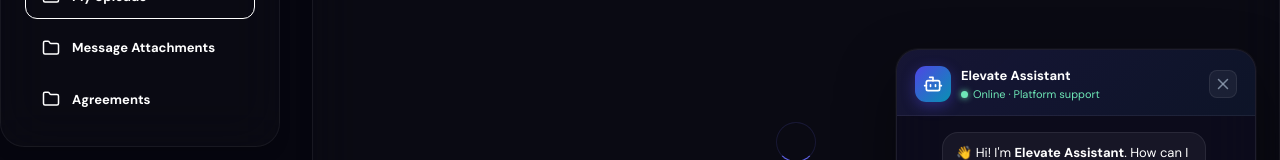
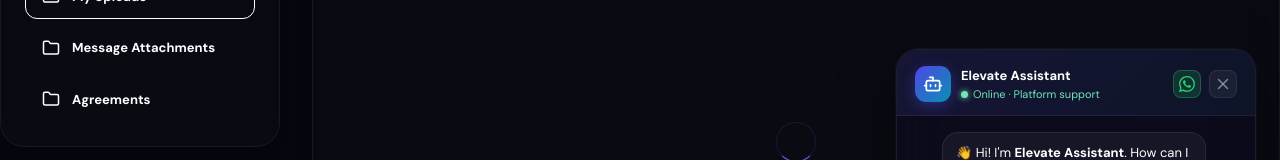
Before and after one commit to rahulgawadee/coach, a Next.js app: page /candidate/documents in a window 1280 px wide. Both pictures are taken after a click on the button 1228 px from the left and 748 px from the top of the page. Shown: the part 346-506 px from the top of the page. Built offline with nearby package versions, Linux system fonts and the light colour scheme.

Commit message:
lite mode in company view

```diff
--- a/src/app/candidate/documents/page.jsx
+++ b/src/app/candidate/documents/page.jsx
@@ -396,6 +396,7 @@
                 </select>
               </div>
 
+              {uploading && (
                 <div className="space-y-2">
                   <div className="flex justify-between text-[10px] font-bold uppercase tracking-widest text-var(--primary)">
                     <span>Uploading...</span>
--- a/src/components/ui/ChatWidget.jsx
+++ b/src/components/ui/ChatWidget.jsx
@@ -175,6 +175,15 @@
         .cw-header-info { flex: 1; min-width: 0; }
         .cw-header-name { font-size: 13px; font-weight: 700; color: var(--text-primary, #fff); }
         .cw-header-status { font-size: 11px; color: #6ee7b7; display: flex; align-items: center; gap: 5px; margin-top: 1px; }
+        .cw-wa-head-btn {
+          width: 28px; height: 28px; border-radius: 8px;
+          background: rgba(37,211,102,0.15); border: 1px solid rgba(37,211,102,0.3);
+          color: #25D366; cursor: pointer;
+          display: flex; align-items: center; justify-content: center;
+          transition: all 0.15s; pointer-events: all;
+          margin-right: -2px; text-decoration: none;
+        }
+        .cw-wa-head-btn:hover { background: rgba(37,211,102,0.25); transform: scale(1.05); }
         .cw-close {
           width: 28px; height: 28px; border-radius: 8px;
           background: rgba(255,255,255,0.05); border: 1px solid rgba(255,255,255,0.08);
@@ -393,6 +402,11 @@
                     Online · Platform support
                   </div>
                 </div>
+                <a href="https://wa.me/9172694190?text=Hi!%20I%20need%20help%20with%20the%20Elevate%20platform." target="_blank" rel="noopener noreferrer" className="cw-wa-head-btn" title="Chat on WhatsApp">
+                  <svg viewBox="0 0 24 24" width="16" height="16" fill="currentColor">
+                    <path d="M17.472 14.382c-.297-.149-1.758-.867-2.03-.967-.273-.099-.471-.148-.67.15-.197.297-.767.966-.94 1.164-.173.199-.347.223-.644.075-.297-.15-1.255-.463-2.39-1.475-.883-.788-1.48-1.761-1.653-2.059-.173-.297-.018-.458.13-.606.134-.133.298-.347.446-.52.149-.174.198-.298.298-.497.099-.198.05-.371-.025-.52-.075-.149-.669-1.612-.916-2.207-.242-.579-.487-.5-.669-.51a12.8 12.8 0 0 0-.57-.01c-.198 0-.52.074-.792.372-.272.297-1.04 1.016-1.04 2.479 0 1.462 1.065 2.875 1.213 3.074.149.198 2.096 3.2 5.077 4.487.709.306 1.262.489 1.694.625.712.227 1.36.195 1.871.118.571-.085 1.758-.719 2.006-1.413.248-.694.248-1.289.173-1.413-.074-.124-.272-.198-.57-.347m-5.421 7.403h-.004a9.87 9.87 0 0 1-5.031-1.378l-.361-.214-3.741.982.998-3.648-.235-.374a9.86 9.86 0 0 1-1.51-5.26c.001-5.45 4.436-9.884 9.888-9.884 2.64 0 5.122 1.03 6.988 2.898a9.825 9.825 0 0 1 2.893 6.994c-.003 5.45-4.437 9.884-9.885 9.884m8.413-18.297A11.815 11.815 0 0 0 12.05 0C5.495 0 .16 5.335.157 11.892c0 2.096.547 4.142 1.588 5.945L.057 24l6.305-1.654a11.882 11.882 0 0 0 5.683 1.448h.005c6.554 0 11.89-5.335 11.893-11.893a11.821 11.821 0 0 0-3.48-8.413Z"/>
+                  </svg>
+                </a>
                 <button className="cw-close" onClick={() => setOpen(false)} aria-label="Close chat"><X size={18} /></button>
               </div>
             </div>
```
